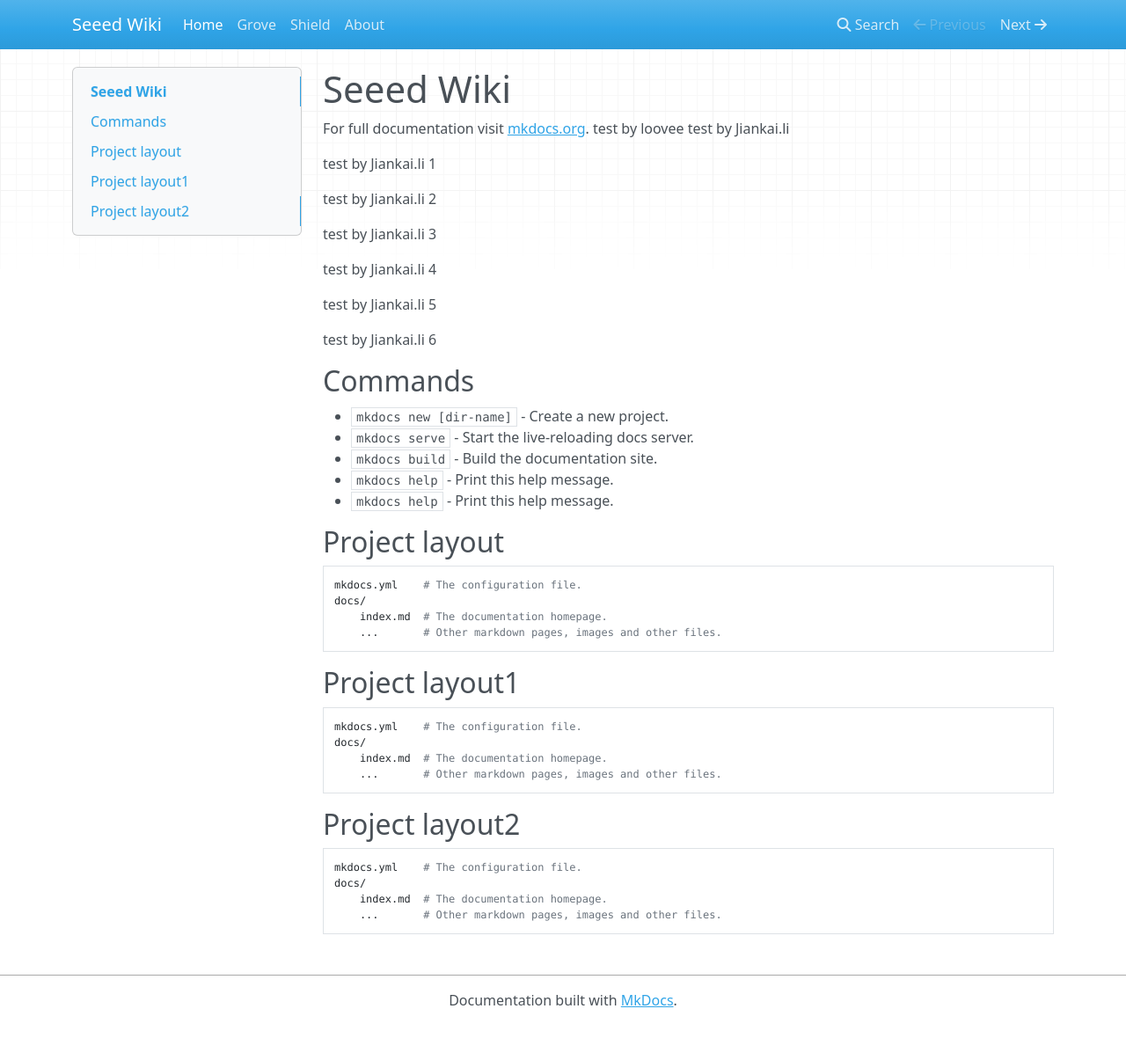
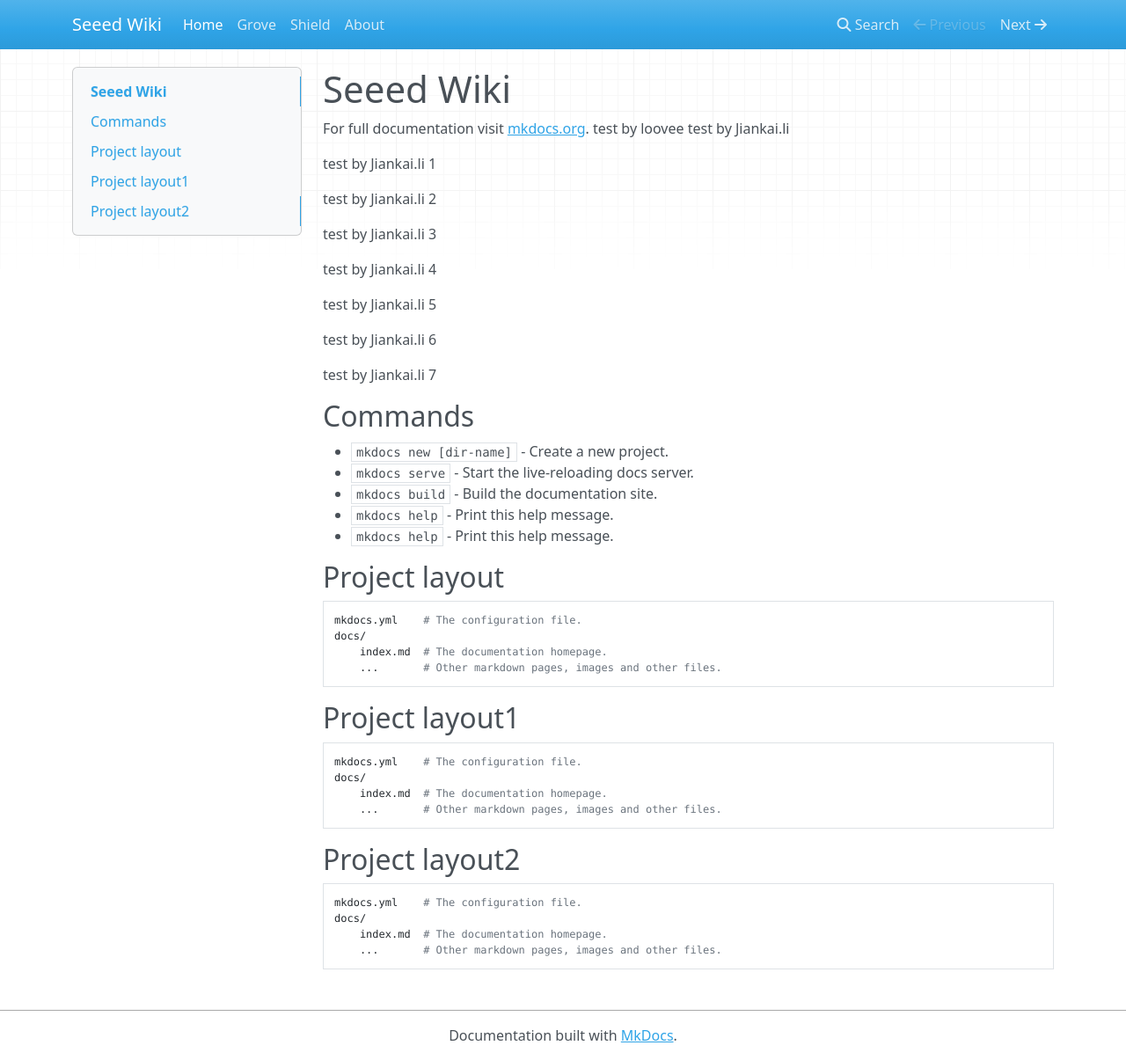
Before and after one commit to SeeedDocument/Seeed-WiKi, an MkDocs documentation site: the page built from docs/index.md, in a window 1280 px wide and 1205 px high. Shown: the whole window at 88% size. Built offline with MkDocs 1.6.1, drawn with Linux system fonts in a browser that asks for light colours; nearby versions of some CDN libraries; old or Windows-style settings are respelled for this version of MkDocs.

Commit message:
Update index.md

```diff
--- a/docs/index.md
+++ b/docs/index.md
@@ -15,6 +15,8 @@
 test by Jiankai.li 5
 
 test by Jiankai.li 6
+
+test by Jiankai.li 7
 ## Commands
 
 * `mkdocs new [dir-name]` - Create a new project.
```
